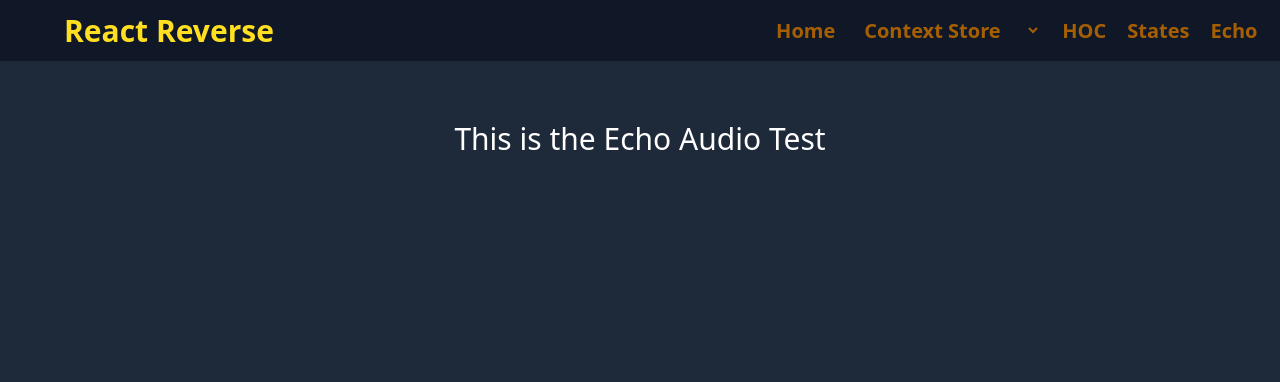
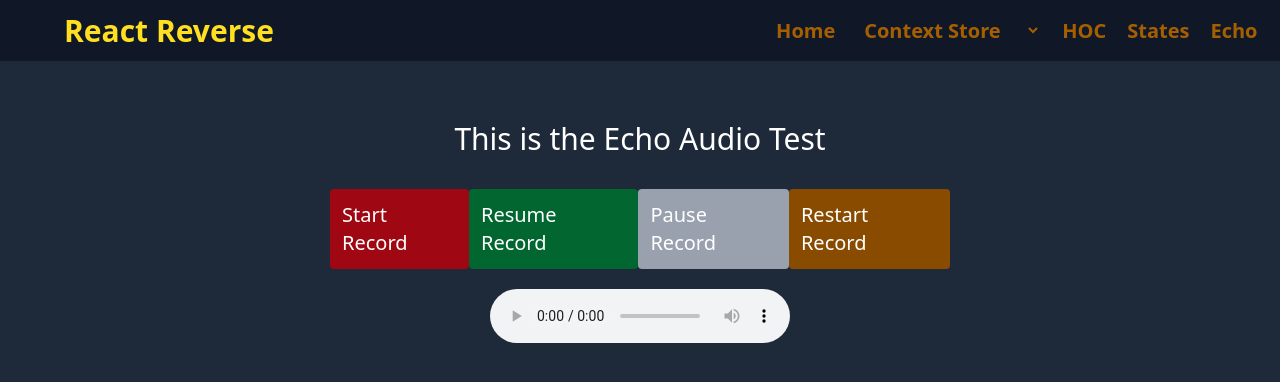
Before and after one commit to Shepherdeye/Imortant_Topics-_In_React, a React (Vite) app: page /echo in a window 1280 px wide. Shown: the top 382 px of the page. Built offline with nearby package versions, Linux system fonts and the light colour scheme.

Commit message:
adding the recording dev

```diff
--- a/src/topics/Echo/Echo.jsx
+++ b/src/topics/Echo/Echo.jsx
@@ -6,8 +6,29 @@ const Echo = () => {
             <h1 className='text-3xl text-center'>
                 This is the Echo Audio Test
             </h1>
+            {/*this is the recording Dev*/}
+            <div className='flex flex-col items-center justify-center my-8'>
+                <div className=' flex items-center justify-around w-5/10'>
+                    <div className='bg-red-800 p-3 text-xl w-max rounded-sm '>Start Record</div>
+                    <div className='bg-green-800 p-3 text-xl w-max rounded-sm'>Resume Record</div>
+                    <div className='bg-gray-400 p-3 text-xl w-max rounded-sm'>Pause Record</div>
+                    <div className='bg-yellow-800 p-3 text-xl w-max rounded-sm'>Restart Record</div>
+                </div>
 
 
+                {/* recording Dev */}
+                <div className='bg-red-700 text-2xl text-white font-bold'>
+
+                </div>
+
+                {/* recored Or Uploaded Audio */}
+                <audio controls src="" className="my-5" ></audio>
+            </div>
+
+            {/*this is the Result Dev*/}
+            <div>
+
+            </div>
         </div>
     )
 }
```
